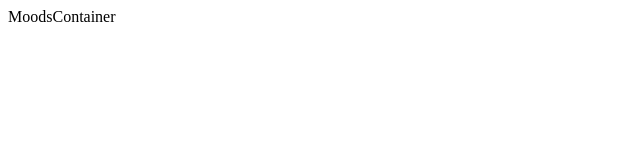
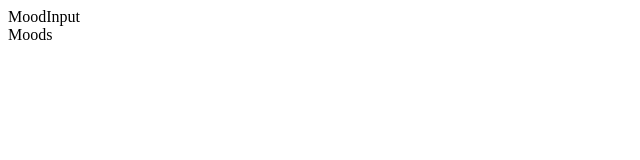
Before and after one commit to brennanmrose/moodie-foodie-frontend, a React (Create React App) app: page / in a window 1280 px wide. Shown: the top 160 px of the page, without its empty margins (0-640 px from the left). Built offline with nearby package versions, Linux system fonts and the light colour scheme.

Commit message:
handle moods and moodinput in app

```diff
--- a/src/containers/MoodsContainer.js
+++ b/src/containers/MoodsContainer.js
@@ -1,11 +1,15 @@
 import React from 'react';
+import Moods from '../components/Moods';
+import MoodInput from '../components/MoodInput';
+
 
 class MoodsContainer extends React.Component {
 
   render() {
     return(
       <div>
-        MoodsContainer
+        <MoodInput />
+        <Moods />
       </div>
     )
   }
```
